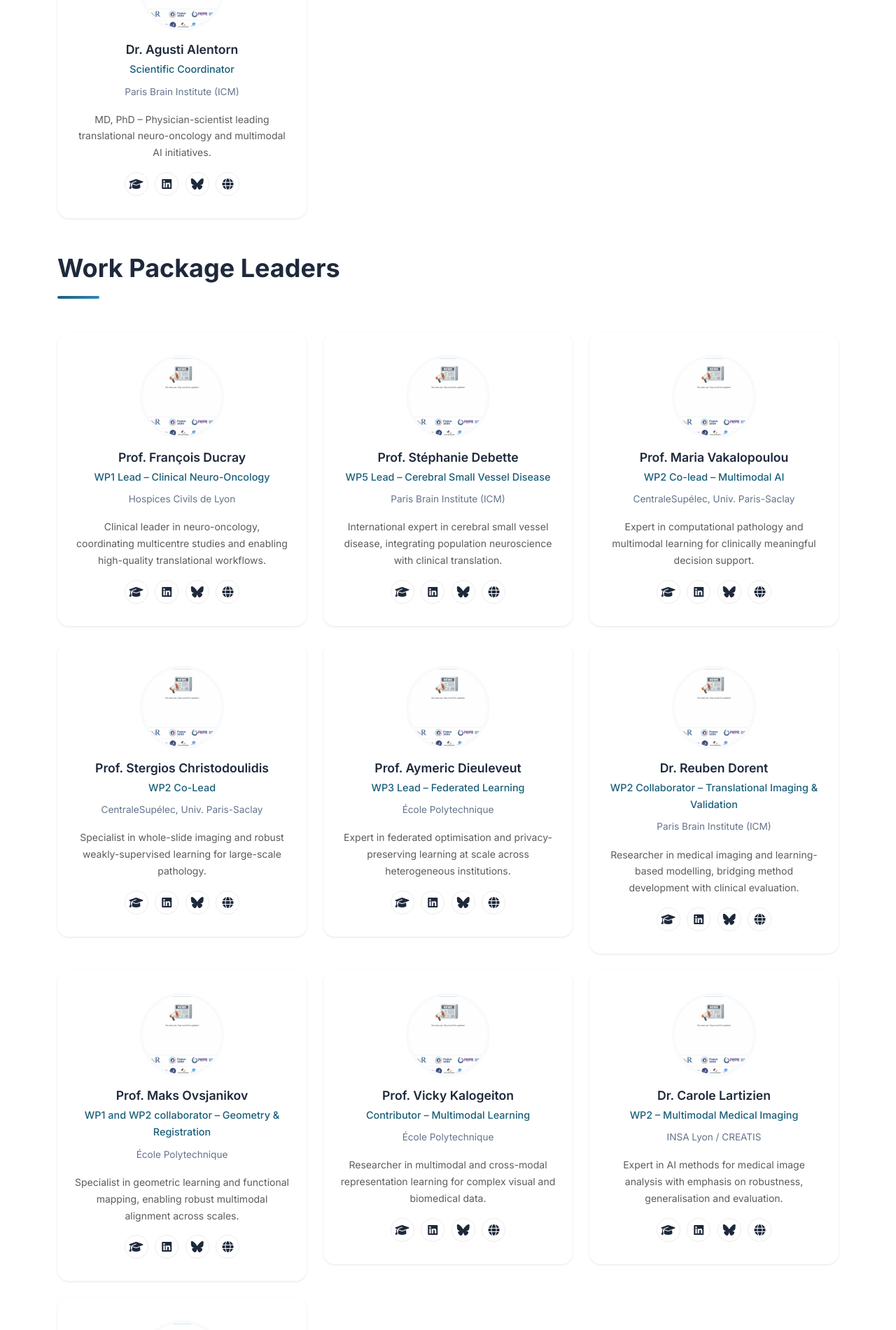
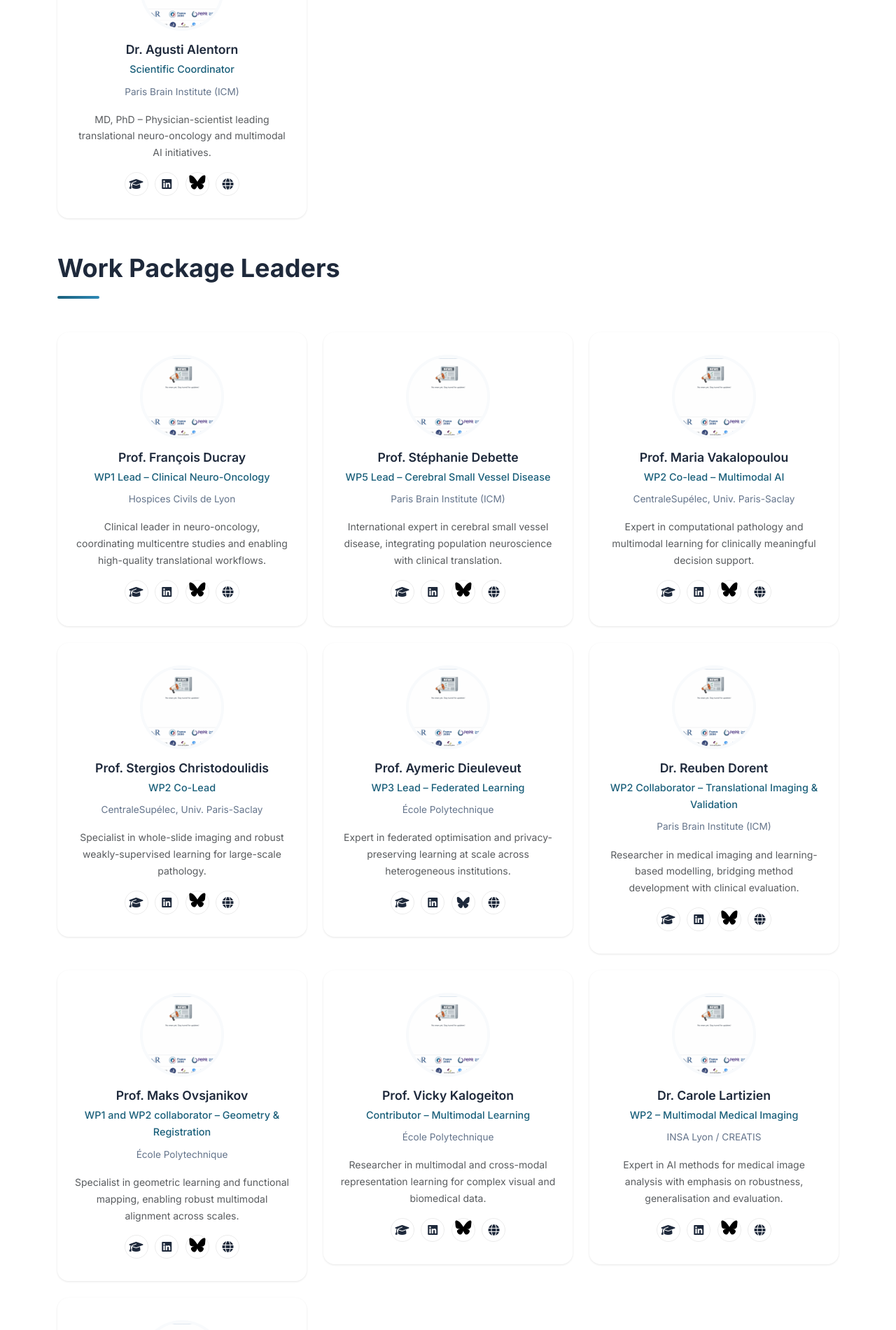
Before and after one commit to braintwin2026/BRAINTWIN, a Jekyll site: the page built from team.md, in a window 1280 px wide. Shown: the part 703-2604 px from the top of the page at 70% size. Built offline with Jekyll 4.4.1, drawn with Linux system fonts in a browser that asks for light colours.

Commit message:
Update team.md

```diff
--- a/team.md
+++ b/team.md
@@ -37,7 +37,7 @@ permalink: /team/
             <!-- Replace # with real URLs -->
             <a href="#" target="_blank" rel="noopener" aria-label="Google Scholar"><i class="fa-solid fa-graduation-cap"></i></a>
             <a href="#" target="_blank" rel="noopener" aria-label="LinkedIn"><i class="fa-brands fa-linkedin"></i></a>
-            <a href="#" target="_blank" rel="noopener" aria-label="BlueSky"><i class="fa-brands fa-bluesky"></i></a>
+            <a href="#" target="_blank" rel="noopener" aria-label="BlueSky"><i class="bi bi-bluesky fs-4"></i></a>
             <a href="#" target="_blank" rel="noopener" aria-label="Personal website"><i class="fa-solid fa-globe"></i></a>
           </div>
         </div>
@@ -62,7 +62,7 @@ permalink: /team/
           <div class="team-links" aria-label="Profile links">
             <a href="#" target="_blank" rel="noopener" aria-label="Google Scholar"><i class="fa-solid fa-graduation-cap"></i></a>
             <a href="#" target="_blank" rel="noopener" aria-label="LinkedIn"><i class="fa-brands fa-linkedin"></i></a>
-            <a href="#" target="_blank" rel="noopener" aria-label="BlueSky"><i class="fa-brands fa-bluesky"></i></a>
+            <a href="#" target="_blank" rel="noopener" aria-label="BlueSky"><i class="bi bi-bluesky fs-4"></i></a>
             <a href="#" target="_blank" rel="noopener" aria-label="Personal website"><i class="fa-solid fa-globe"></i></a>
           </div>
         </div>
@@ -82,7 +82,7 @@ permalink: /team/
           <div class="team-links" aria-label="Profile links">
             <a href="#" target="_blank" rel="noopener" aria-label="Google Scholar"><i class="fa-solid fa-graduation-cap"></i></a>
             <a href="#" target="_blank" rel="noopener" aria-label="LinkedIn"><i class="fa-brands fa-linkedin"></i></a>
-            <a href="#" target="_blank" rel="noopener" aria-label="BlueSky"><i class="fa-brands fa-bluesky"></i></a>
+            <a href="#" target="_blank" rel="noopener" aria-label="BlueSky"><i class="bi bi-bluesky fs-4"></i></a>
             <a href="#" target="_blank" rel="noopener" aria-label="Personal website"><i class="fa-solid fa-globe"></i></a>
           </div>
         </div>
@@ -102,7 +102,7 @@ permalink: /team/
           <div class="team-links" aria-label="Profile links">
             <a href="#" target="_blank" rel="noopener" aria-label="Google Scholar"><i class="fa-solid fa-graduation-cap"></i></a>
             <a href="#" target="_blank" rel="noopener" aria-label="LinkedIn"><i class="fa-brands fa-linkedin"></i></a>
-            <a href="#" target="_blank" rel="noopener" aria-label="BlueSky"><i class="fa-brands fa-bluesky"></i></a>
+            <a href="#" target="_blank" rel="noopener" aria-label="BlueSky"><i class="bi bi-bluesky fs-4"></i></a>
             <a href="#" target="_blank" rel="noopener" aria-label="Personal website"><i class="fa-solid fa-globe"></i></a>
           </div>
         </div>
@@ -122,7 +122,7 @@ permalink: /team/
           <div class="team-links" aria-label="Profile links">
             <a href="#" target="_blank" rel="noopener" aria-label="Google Scholar"><i class="fa-solid fa-graduation-cap"></i></a>
             <a href="#" target="_blank" rel="noopener" aria-label="LinkedIn"><i class="fa-brands fa-linkedin"></i></a>
-            <a href="#" target="_blank" rel="noopener" aria-label="BlueSky"><i class="fa-brands fa-bluesky"></i></a>
+            <a href="#" target="_blank" rel="noopener" aria-label="BlueSky"><i class="bi bi-bluesky fs-4"></i></a>
             <a href="#" target="_blank" rel="noopener" aria-label="Personal website"><i class="fa-solid fa-globe"></i></a>
           </div>
         </div>
@@ -162,7 +162,7 @@ permalink: /team/
           <div class="team-links" aria-label="Profile links">
             <a href="#" target="_blank" rel="noopener" aria-label="Google Scholar"><i class="fa-solid fa-graduation-cap"></i></a>
             <a href="#" target="_blank" rel="noopener" aria-label="LinkedIn"><i class="fa-brands fa-linkedin"></i></a>
-            <a href="#" target="_blank" rel="noopener" aria-label="BlueSky"><i class="fa-brands fa-bluesky"></i></a>
+            <a href="#" target="_blank" rel="noopener" aria-label="BlueSky"><i class="bi bi-bluesky fs-4"></i></a>
             <a href="#" target="_blank" rel="noopener" aria-label="Personal website"><i class="fa-solid fa-globe"></i></a>
           </div>
         </div>
@@ -182,7 +182,7 @@ permalink: /team/
           <div class="team-links" aria-label="Profile links">
             <a href="#" target="_blank" rel="noopener" aria-label="Google Scholar"><i class="fa-solid fa-graduation-cap"></i></a>
             <a href="#" target="_blank" rel="noopener" aria-label="LinkedIn"><i class="fa-brands fa-linkedin"></i></a>
-            <a href="#" target="_blank" rel="noopener" aria-label="BlueSky"><i class="fa-brands fa-bluesky"></i></a>
+            <a href="#" target="_blank" rel="noopener" aria-label="BlueSky"><i class="bi bi-bluesky fs-4"></i></a>
             <a href="#" target="_blank" rel="noopener" aria-label="Personal website"><i class="fa-solid fa-globe"></i></a>
           </div>
         </div>
@@ -202,7 +202,7 @@ permalink: /team/
           <div class="team-links" aria-label="Profile links">
             <a href="#" target="_blank" rel="noopener" aria-label="Google Scholar"><i class="fa-solid fa-graduation-cap"></i></a>
             <a href="#" target="_blank" rel="noopener" aria-label="LinkedIn"><i class="fa-brands fa-linkedin"></i></a>
-            <a href="#" target="_blank" rel="noopener" aria-label="BlueSky"><i class="fa-brands fa-bluesky"></i></a>
+            <a href="#" target="_blank" rel="noopener" aria-label="BlueSky"><i class="bi bi-bluesky fs-4"></i></a>
             <a href="#" target="_blank" rel="noopener" aria-label="Personal website"><i class="fa-solid fa-globe"></i></a>
           </div>
         </div>
@@ -221,7 +221,7 @@ permalink: /team/
           <div class="team-links" aria-label="Profile links">
             <a href="#" target="_blank" rel="noopener" aria-label="Google Scholar"><i class="fa-solid fa-graduation-cap"></i></a>
             <a href="#" target="_blank" rel="noopener" aria-label="LinkedIn"><i class="fa-brands fa-linkedin"></i></a>
-            <a href="#" target="_blank" rel="noopener" aria-label="BlueSky"><i class="fa-brands fa-bluesky"></i></a>
+            <a href="#" target="_blank" rel="noopener" aria-label="BlueSky"><i class="bi bi-bluesky fs-4"></i></a>
             <a href="#" target="_blank" rel="noopener" aria-label="Personal website"><i class="fa-solid fa-globe"></i></a>
           </div>
         </div>
@@ -240,7 +240,7 @@ permalink: /team/
           <div class="team-links" aria-label="Profile links">
             <a href="#" target="_blank" rel="noopener" aria-label="Google Scholar"><i class="fa-solid fa-graduation-cap"></i></a>
             <a href="#" target="_blank" rel="noopener" aria-label="LinkedIn"><i class="fa-brands fa-linkedin"></i></a>
-            <a href="#" target="_blank" rel="noopener" aria-label="BlueSky"><i class="fa-brands fa-bluesky"></i></a>
+            <a href="#" target="_blank" rel="noopener" aria-label="BlueSky"><i class="bi bi-bluesky fs-4"></i></a>
             <a href="#" target="_blank" rel="noopener" aria-label="Personal website"><i class="fa-solid fa-globe"></i></a>
           </div>
         </div>
```
